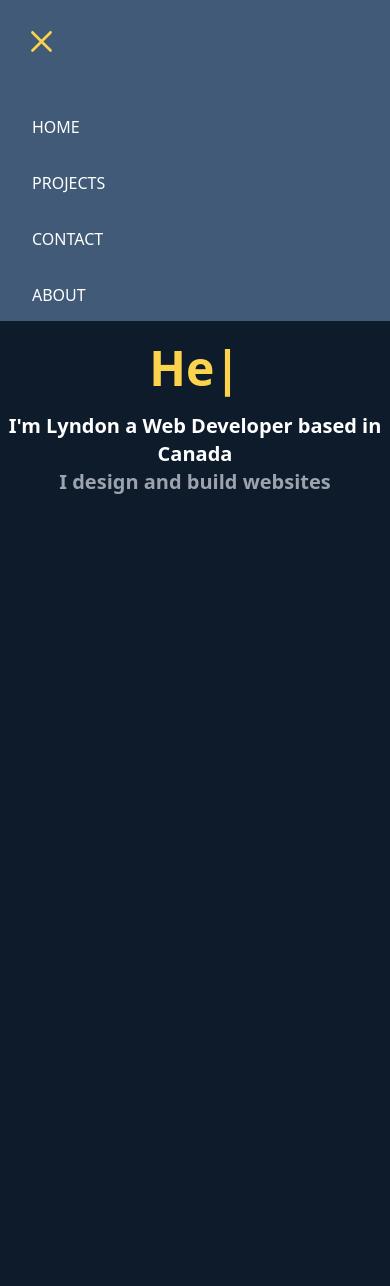
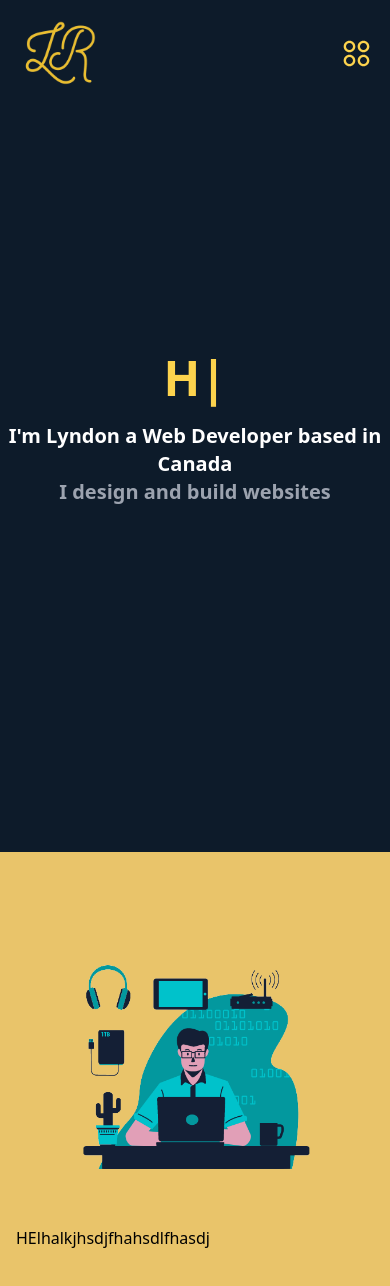
Before and after one commit to lyndonreyjb/my-portfolio, a React (Create React App) app: page / in a window 390 px wide. Shown: the top 1286 px of the page. Before the commit the page ends 844 px from the top, so only its background shows below. Built offline with nearby package versions, Linux system fonts and the light colour scheme; the HTML template or start-up script is replaced by a standard one.

Commit message:
Added more styles

```diff
--- a/src/App.js
+++ b/src/App.js
@@ -1,4 +1,5 @@
 import React from 'react';
+import About from './components/About';
 import Navbar from './components/Navbar';
 import Page from './components/Page';
 
@@ -7,6 +8,7 @@ function App() {
     <div className="App">
         <Navbar/>
         <Page/>
+        <About/>
     </div>
   );
 }
--- /dev/null
+++ b/src/components/About.js
@@ -0,0 +1,15 @@
+import React from 'react'
+import Pic from "../icons/tech.png";
+
+export default function About() {
+    return (
+        <div className='bg-[#e9c46a] w-full py-14 px-4'>
+            <div className='mx-auto max-w-[1240px] grid md:grid-cols-2'>
+                <img src={Pic} alt='/' className='mx-auto my-4 w-[80%]'/>
+                <div className='justify-center flex flex-col'>
+                    <p>HElhalkjhsdjfhahsdlfhasdj</p>
+                </div>
+            </div>
+        </div>
+    );
+}
--- a/src/components/Navbar.js
+++ b/src/components/Navbar.js
@@ -1,43 +1,68 @@
-import React, { useState } from 'react'
-import {RxCross2, RxTokens} from 'react-icons/rx'
+import React, { useState } from "react";
+import { RxCross2, RxTokens } from "react-icons/rx";
+import Logo from "../icons/logo.png";
 
-<RxTokens.Provider value={{ color: "blue", className: "global-class-name" }}>
-
-</RxTokens.Provider>;
+<RxTokens.Provider
+  value={{
+    color: "blue",
+    className: "global-class-name",
+  }}></RxTokens.Provider>;
 
 function Navbar() {
-    const [nav,setNav] = useState(false)
-    const handleNav = () => {
-        setNav(!nav)
-    }
+  const [nav, setNav] = useState(false);
+  const handleNav = () => {
+    setNav(!nav);
+  };
   return (
-    <div className='flex justify-between items-center mx-auto px-4 pt-2 max-w-[1240px] text-brown'>  {/*Desktop Menu*/}
-      <img src='../logo.png' alt='logo' className='max-w-[90px]'></img>
-      <ul className='hidden md:flex text-white font-medium'>
-        <li className='p-4'>Home</li>
-        <li className='p-4'>Projects</li>
-        <li className='p-4'>Contact</li>
-        <li className='p-4'>About</li>
+    <div className="flex justify-between items-center mx-auto px-4 pt-2 max-w-[1240px] text-brown">
+      {" "}
+      {/*Desktop Menu*/}
+      <img src={Logo} alt="logo" className="max-w-[90px]"></img>
+      <ul className="hidden md:flex text-white font-medium">
+        <li className="p-4">Home</li>
+        <li className="p-4">Projects</li>
+        <li className="p-4">Contact</li>
+        <li className="p-4">About</li>
       </ul>
-
-      <div onClick={handleNav} className="block md:hidden">    {/*Mobile Menu*/}
-        {!nav ? <RxCross2 size={35} color="#FCD34D"/> : < RxTokens size={35} color="#FCD34D"/>}
-      </div>
-      <div className= {!nav? 'w-[100%] h-[38%] fixed right-0 top-0 border- bg-[#415a77] ease-in-out duration-500 ' : 'fixed right-[-100%] '}>
-        <div onClick={handleNav} className="block md:hidden p-6">   {/*Mobile Menu*/}
-        {!nav ? <RxCross2 size={35} color="#FCD34D"/> : < RxTokens size={35} color="#FCD34D"/>}
-      </div>
-        <ul className='p-4 uppercase font-medium text-white'>
-            <li className='p-4'>Home</li>
-            <li className='p-4'>Projects</li>
-            <li className='p-4'>Contact</li>
-            <li className='p-4'>About</li>
-        </ul>
+      <div className="block md:hidden">
+        <div onClick={handleNav} className="cursor-pointer">
+          {nav ? (
+            <RxCross2 size={35} color="#FCD34D" />
+          ) : (
+            <RxTokens size={35} color="#FCD34D" />
+          )}
+        </div>
+        <div
+          className={
+            nav
+              ? "rounded-l-lg cursor-pointer w-[30%] h-[33%] fixed right-0 top-0 border- bg-[#2a9d8f] ease-in-out duration-500 "
+              : "rounded-l-lg top-0 w-[25%] h-[33%] ease-in-out duration-500 fixed right-[-100%]"
+          }>
+          <div onClick={handleNav} className="cursor-pointer pt-4 pl-5">
+          {nav ? (
+            <RxCross2 size={35} color="#FCD34D" />
+          ) : (
+            <RxTokens size={35} color="#FCD34D" />
+          )}
+          </div>
+          <ul className="p-4 uppercase font-medium text-white">
+            <li className="p-4 cursor-pointer hover:bg-amber-300 hover:text-black rounded-md duration-200">
+              Home
+            </li>
+            <li className="p-4 cursor-pointer hover:bg-amber-300 hover:text-black rounded-md duration-200">
+              Projects
+            </li>
+            <li className="p-4 cursor-pointer hover:bg-amber-300 hover:text-black rounded-md duration-200">
+              Contact
+            </li>
+            <li className="p-4 cursor-pointer hover:bg-amber-300 hover:text-black rounded-md duration-200">
+              About
+            </li>
+          </ul>
+        </div>
       </div>
     </div>
   );
-};
+}
 
-
-
-export default Navbar
+export default Navbar;
--- a/src/components/Page.js
+++ b/src/components/Page.js
@@ -1,20 +1,19 @@
 import React from "react";
-import Typed from 'react-typed';
+import Typed from "react-typed";
 
 function Page() {
   return (
     <div className="text-white">
-      <div className="max-w-[800px] mt-[-100px] w-full h-screen mx-auto text-center flex flex-col justify-center">
+      <div className="max-w-[800px] mt-[-90px] w-full h-screen mx-auto text-center flex flex-col justify-center">
         <div className="md:text-8xl sm:text-7xl text-5xl font-bold text-amber-300 pb-5">
-        <Typed
-        strings={['Hello']}
-        typeSpeed={140}
-        backSpeed={140}
-        loop
-        />
+          <Typed strings={["Hello"]} typeSpeed={140} backSpeed={140} loop />
         </div>
-          <h1 className="font-bold text-xl md:text-4xl">I'm Lyndon a Web Developer based in Canada</h1>
-          <p className="text-gray-400 text-xl font-bold md:text-2xl">I design and build websites</p>
+        <h1 className="font-bold text-xl md:text-4xl">
+          I'm Lyndon a Web Developer based in Canada
+        </h1>
+        <p className="text-gray-400 text-xl font-bold md:text-2xl">
+          I design and build websites
+        </p>
       </div>
     </div>
   );
```
Also changed, not shown: src/icons/logo.png (renamed from public/logo.png), src/icons/tech.png (added).
